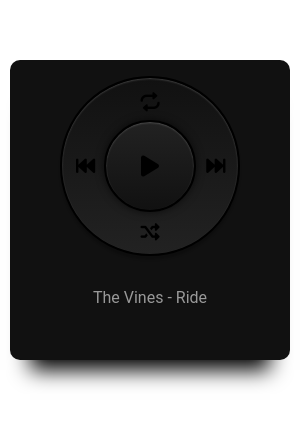
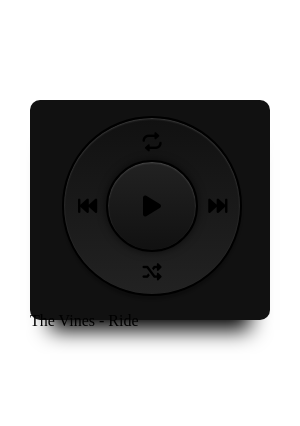
Before and after one commit to Rohith-JN/winspot, an Electron app: page index.html in a window 300 px wide. Shown: the part 212-638 px from the top of the page. Drawn offline with Linux system fonts and the light colour scheme.

Commit message:
Updated UI

```diff
--- a/main.js
+++ b/main.js
@@ -5,10 +5,10 @@
   let width = display.bounds.width;
 
   let win = new BrowserWindow({
-    width: 280,
-    x: width - 280 - 10,
+    width: 240,
+    x: width - 240 - 10,
     y: 10,
-    height: 300,
+    height: 220,
     alwaysOnTop: true,
     frame: false,
     transparent: true,
--- a/style.css
+++ b/style.css
@@ -3,8 +3,8 @@
     top: 50%;
     left: 50%;
     transform: translate(-50%, -50%);
-    width: 280px;
-    height: 300px;
+    width: 240px;
+    height: 220px;
     background: #111;
     box-shadow: 0 30px 20px -20px #000;
     box-sizing: border-box;
@@ -124,15 +124,3 @@
     left: 50%;
     transform: translateX(-50%);
   }
-  footer {
-    clear: both;
-    padding: 1rem 2rem;
-    color: #999;
-    text-shadow: 2px 2px #111;
-    font-family: 'Roboto', sans-serif;
-    box-sizing: border-box;
-  }
-  footer .title {
-    text-align: center;
-    padding-bottom: 0.5rem;
-  }
```
